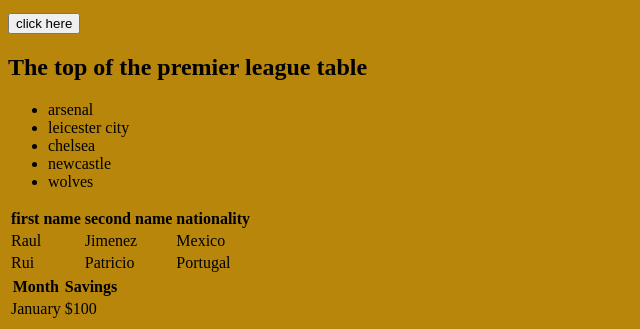
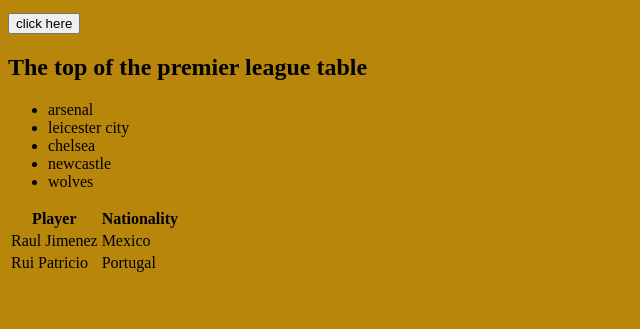
Before and after one commit to emstrez/programming-p, a plain HTML site: page index.html in a window 1280 px wide. Shown: the part 858-1187 px from the top of the page, without its empty margins (0-640 px from the left). After the commit the page ends 1141 px from the top, so only its background shows below. Drawn offline with Linux system fonts and the light colour scheme.

Commit message:
Update index.html

```diff
--- a/index.html
+++ b/index.html
@@ -22,32 +22,17 @@
       <li>wolves</li>
     </ul>
    <table>
-  <tr>
-    <th>first name</th>
-    <th>second name</th>
-    <th>nationality</th>
+     <tr>
+     <th>Player</th>
+     <th>Nationality</th>
   </tr>
   <tr>
-    <td>Raul </td>
-    <td>Jimenez</td>
+    <td>Raul Jimenez</td>
     <td>Mexico</td>
   </tr>
   <tr>
-    <td>Rui</td>
-    <td>Patricio</td>
+    <td>Rui Patricio</td>
     <td>Portugal</td>
-  </tr>
-</table>
-
-
-    <table>
-  <tr>
-    <th>Month</th>
-    <th>Savings</th>
-  </tr>
-  <tr>
-    <td>January</td>
-    <td>$100</td>
   </tr>
 </table>
   </body>
```
